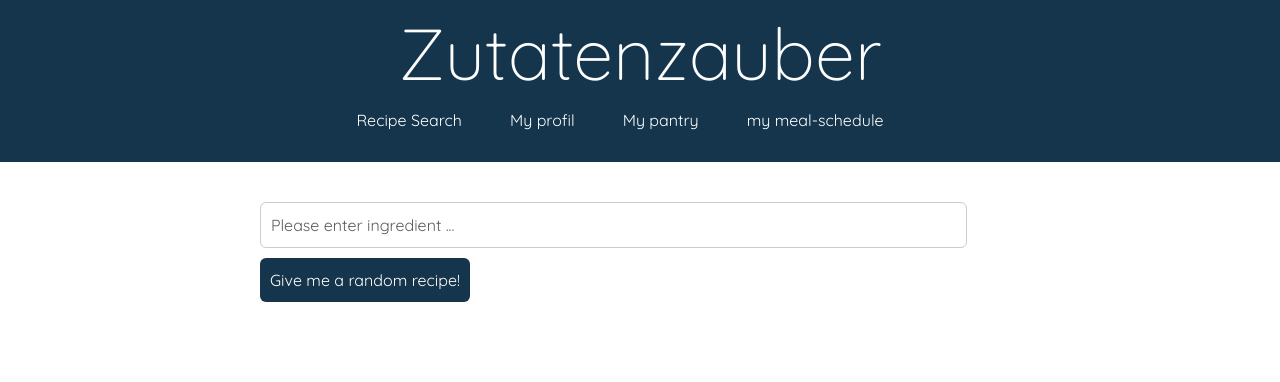
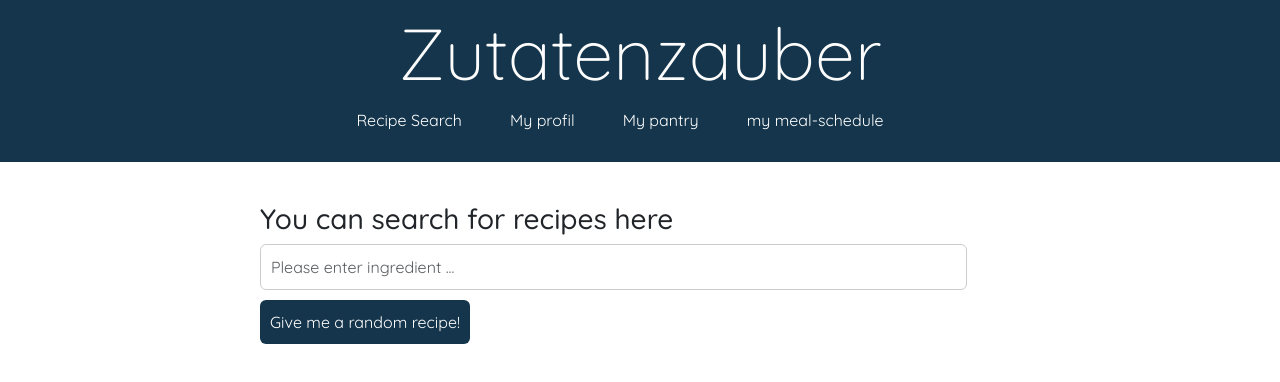
Before and after one commit to saskiamellies/rezept-softwaretchnik, a React (Create React App) app: page / in a window 1280 px wide. Shown: the top 382 px of the page. Built offline with nearby package versions, Linux system fonts and the light colour scheme.

Commit message:
update explanation

```diff
--- a/src/components/RecipeInput.jsx
+++ b/src/components/RecipeInput.jsx
@@ -3,6 +3,7 @@ const RecipeInput = ({ onTyping, placeholder, onClickingRandom }) => {
 
   return (
     <div className="input-container">
+    <h3> You can search for recipes here</h3>
     <input type="text" onChange={(e) => onTyping(e.target.value)} className="form-control" placeholder={placeholder}></input>
     <button onClick={onClickingRandom} className="btn btn-primary">Give me a random recipe!</button>
     </div>
```
